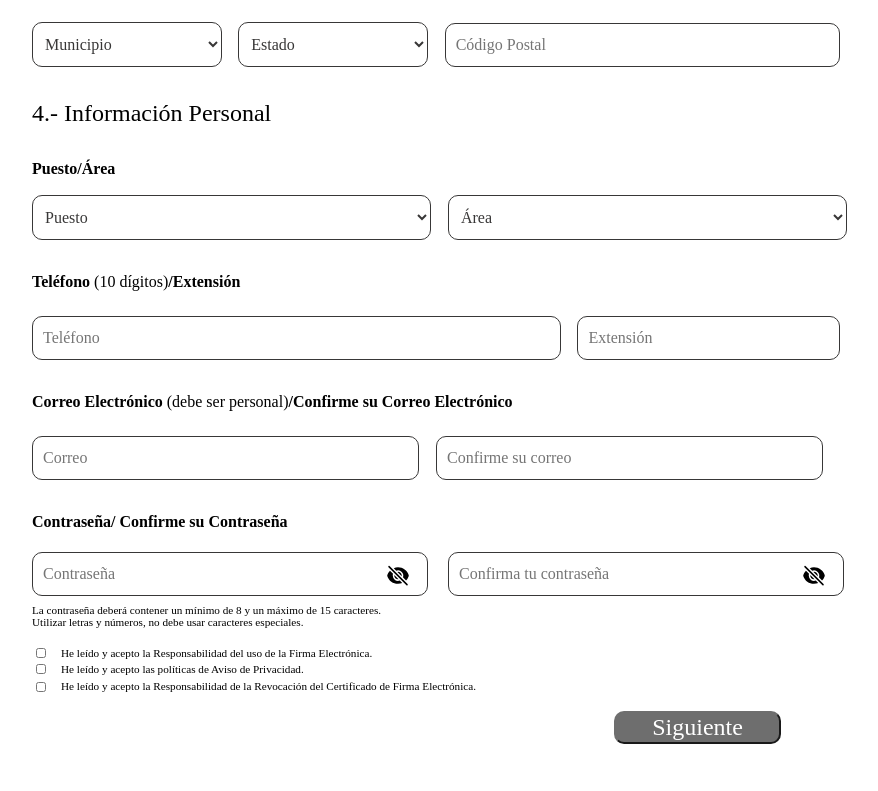
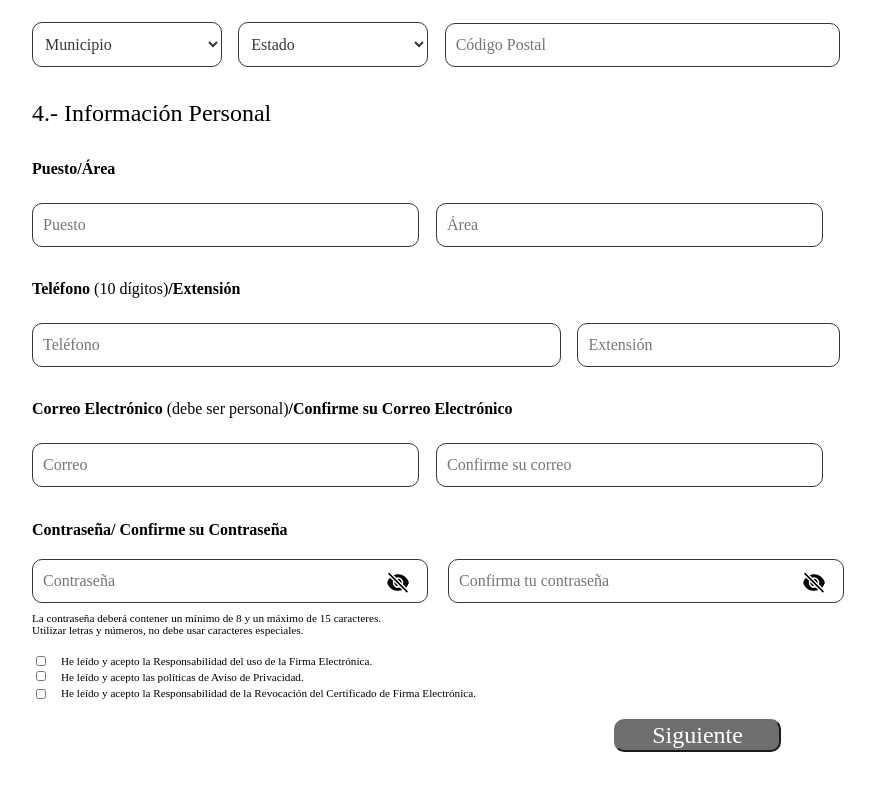
Before and after one commit to VicReyes1/firma_electronida_front_end, a React (Create React App) app: page /preregistro in a window 1280 px wide. Shown: the part 1895-2686 px from the top of the page, without its empty margins (192-1070 px from the left). Built offline with nearby package versions, Linux system fonts and the light colour scheme; the HTML template or start-up script is replaced by a standard one; a web font is replaced by a local one.

Commit message:
altualizacion preregistro

```diff
--- a/src/pages/Usuario/Preregistro.js
+++ b/src/pages/Usuario/Preregistro.js
@@ -585,22 +585,21 @@ function Preregistro() {
         <span style={{ fontWeight: 'bold' }}>Puesto/Área</span>
         </div>
 
-        <div className="select">
-          <select style={{ marginRight: '2%', width: '48%' }} value={puesto} onChange={(e) => setPuesto(e.target.value)}>
-            <option value="">Puesto</option>
-            <option value="11">Selecciona una opción</option>
-            <option value="12">Selecciona una opción</option>
-            <option value="13">Selecciona una opción</option>
-            {/* Agrega las opciones que necesites */}
-          </select>
-
-          <select style={{ width: '48%'  }} value={area} onChange={(e) => setArea(e.target.value)}>
-            <option value="">Área</option>
-            <option value="66">Selecciona una opción</option>
-            <option value="64">Selecciona una opción</option>
-            <option value="63">Selecciona una opción</option>
-            {/* Agrega las opciones que necesites */}
-          </select>
+        <div className="inputs">
+        <input
+          style={{ marginRight: '2%' }}
+          type="text"
+          value={puesto}
+          onChange={(e) => setPuesto(e.target.value)}
+          placeholder="Puesto"
+        />
+        <input
+          style={{ marginRight: '2%' }}
+          type="text"
+          value={area}
+          onChange={(e) => setArea(e.target.value)}
+          placeholder="Área"
+        />
         </div>
 
         <div className='text_formulario'>
```
